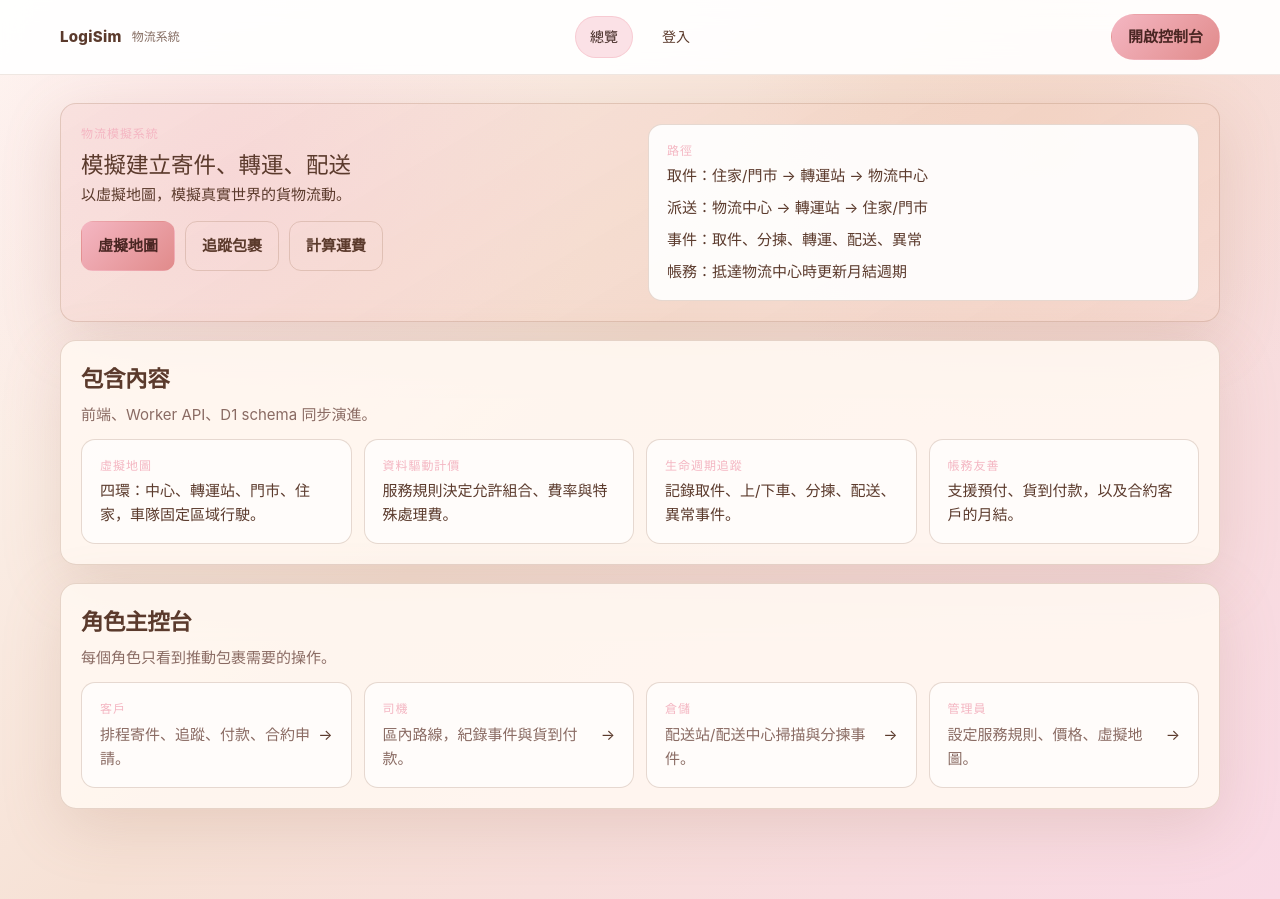
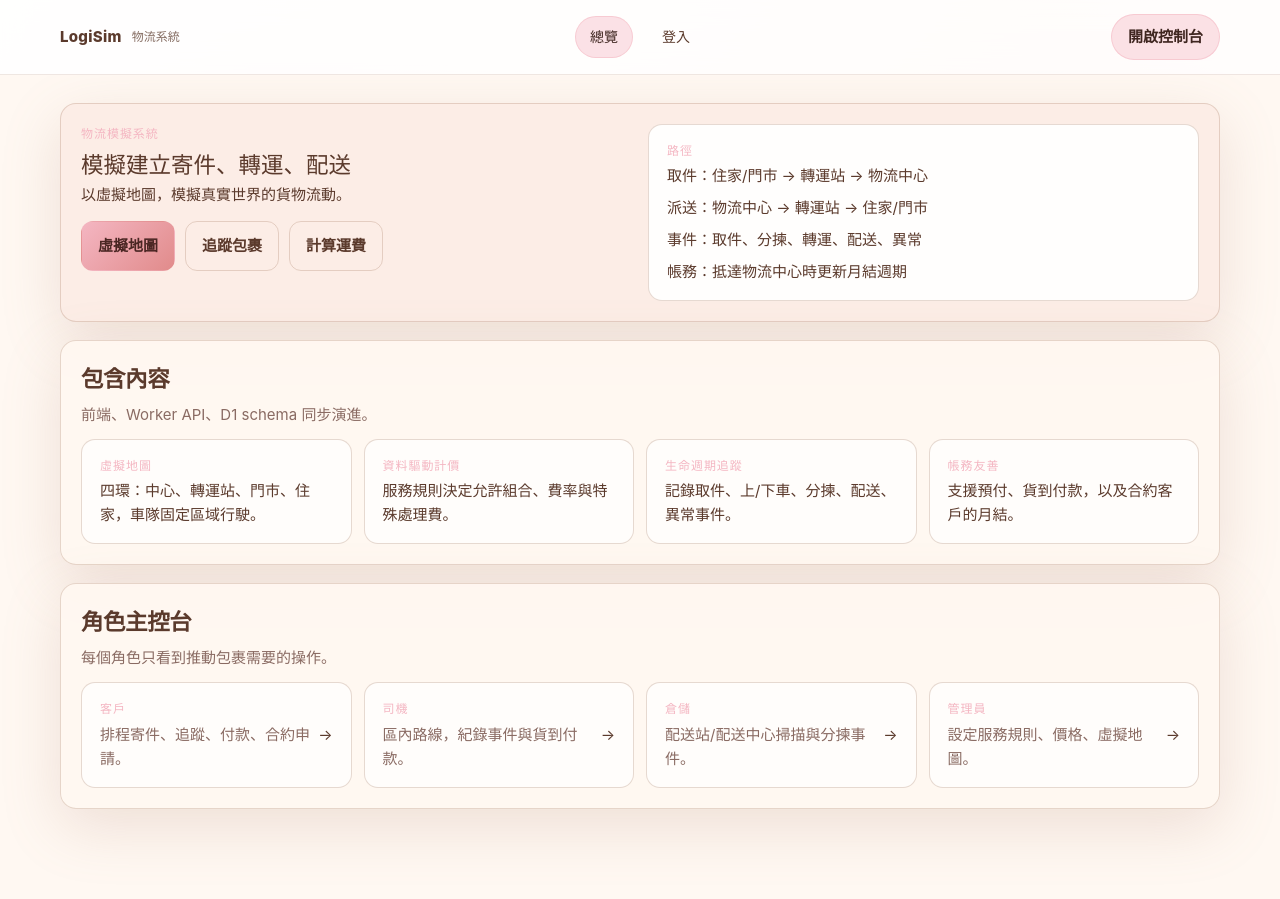
Before and after one commit to bowen12274Bot/Logistics_tracking_system, a Vue app in the folder frontend/: page / in a window 1280 px wide. Built offline with nearby package versions, Linux system fonts and the light colour scheme; no server answers; the HTML template or start-up script is replaced by a standard one.

Commit message:
套用原主頁面設計，更改登入路由參數

```diff
--- a/frontend/src/App.vue
+++ b/frontend/src/App.vue
@@ -67,6 +67,9 @@ const roleNav = computed(() => {
 <style scoped>
 .app-shell {
   width: 100%;
+  min-height: 100vh;
+  display: flex;
+  flex-direction: column;
 }
 
 .topbar {
@@ -133,10 +136,15 @@ const roleNav = computed(() => {
   padding: 10px 16px;
   border-radius: 999px;
   font-weight: 700;
+  background: rgba(244, 182, 194, 0.4);
+  border-color: rgba(244, 182, 194, 0.55);
+  color: #3f2620;
 }
 
 .content {
   padding: 28px 0 72px;
+  background: #fff8f2;
+  flex: 1;
 }
 
 .content-inner {
--- a/frontend/src/assets/main.css
+++ b/frontend/src/assets/main.css
@@ -180,7 +180,7 @@ a {
 }
 
 .page-hero {
-  background: linear-gradient(150deg, rgba(225, 139, 139, 0.12), rgba(242, 200, 170, 0.18));
+  background: #fcede6;
 }
 
 .hero-grid {
--- a/frontend/src/views/LoginView.vue
+++ b/frontend/src/views/LoginView.vue
@@ -2,6 +2,7 @@
 import { reactive, ref } from 'vue'
 import { useRouter, useRoute } from 'vue-router'
 import { useAuthStore } from '../stores/auth'
+import type { User } from '../services/api'
 
 type Mode = 'login' | 'register'
 type TestAccount = { email: string; password: string; role: string }
@@ -31,13 +32,29 @@ const switchMode = (next: Mode) => {
   statusMessage.value = ''
 }
 
+const getDefaultRouteForUser = (user: User | null | undefined) => {
+  const role = user?.user_class
+  if (!role) return '/'
+
+  if (role === 'contract_customer' || role === 'non_contract_customer') return '/customer'
+
+  const map: Record<string, string> = {
+    driver: '/employee/driver',
+    warehouse_staff: '/employee/warehouse',
+    customer_service: '/employee/customer-service',
+    admin: '/admin',
+  }
+
+  return map[role] ?? '/'
+}
+
 const handleLogin = async () => {
   loading.value = true
   statusMessage.value = ''
   try {
-    await auth.login({ ...loginForm })
-    const redirect = (route.query.redirect as string) ?? '/customer'
-    router.push(redirect)
+    const loggedInUser = await auth.login({ ...loginForm })
+    const redirect = route.query.redirect as string | undefined
+    router.push(redirect ?? getDefaultRouteForUser(loggedInUser))
   } catch (err: any) {
     statusMessage.value = err.message || '登入失敗'
   } finally {
```
